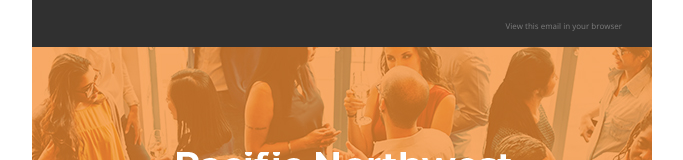
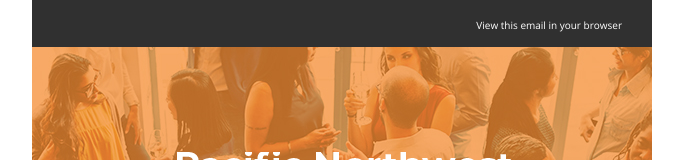
Before and after one commit to AEI-SEAPDX-Marketing/PNW-HC-Conference-email, a plain HTML site: page index.html in a window 1280 px wide. Shown: the top 160 px of the page, without its empty margins (298-981 px from the left). Drawn offline with nearby package versions, Linux system fonts and the light colour scheme.

Commit message:
renamed html file to index.html

```diff
--- a/PNW-HC-Conf_email.html
+++ b/index.html
@@ -306,8 +306,8 @@
                               <td height="20" style="font-size:1px; line-height:1px;">&nbsp;</td>
                             </tr>
                             <tr>
-                              <td align="right" valign="top" class="em_defaultlink em_center" style="font-family:'Open Sans', Arial, sans-serif; font-size:8px; line-height:11px; color:#7d7d7d;"><a href="#" target="_blank"
-                                  style="text-decoration:none; color:#ffffff;">View this email in your browser</a></td>
+                              <td align="right" valign="top" class="em_defaultlink em_center" style="font-family:'Open Sans', Arial, sans-serif; font-size:10px; line-height:11px; color:#ffffff;"><a href="https://aei-seapdx-marketing.github.io/PNW-HC-Conference-email/" target="_blank"
+                                  style="text-decoration:none;">View this email in your browser</a></td>
                             </tr>
                           </table>
                         </td>
```
